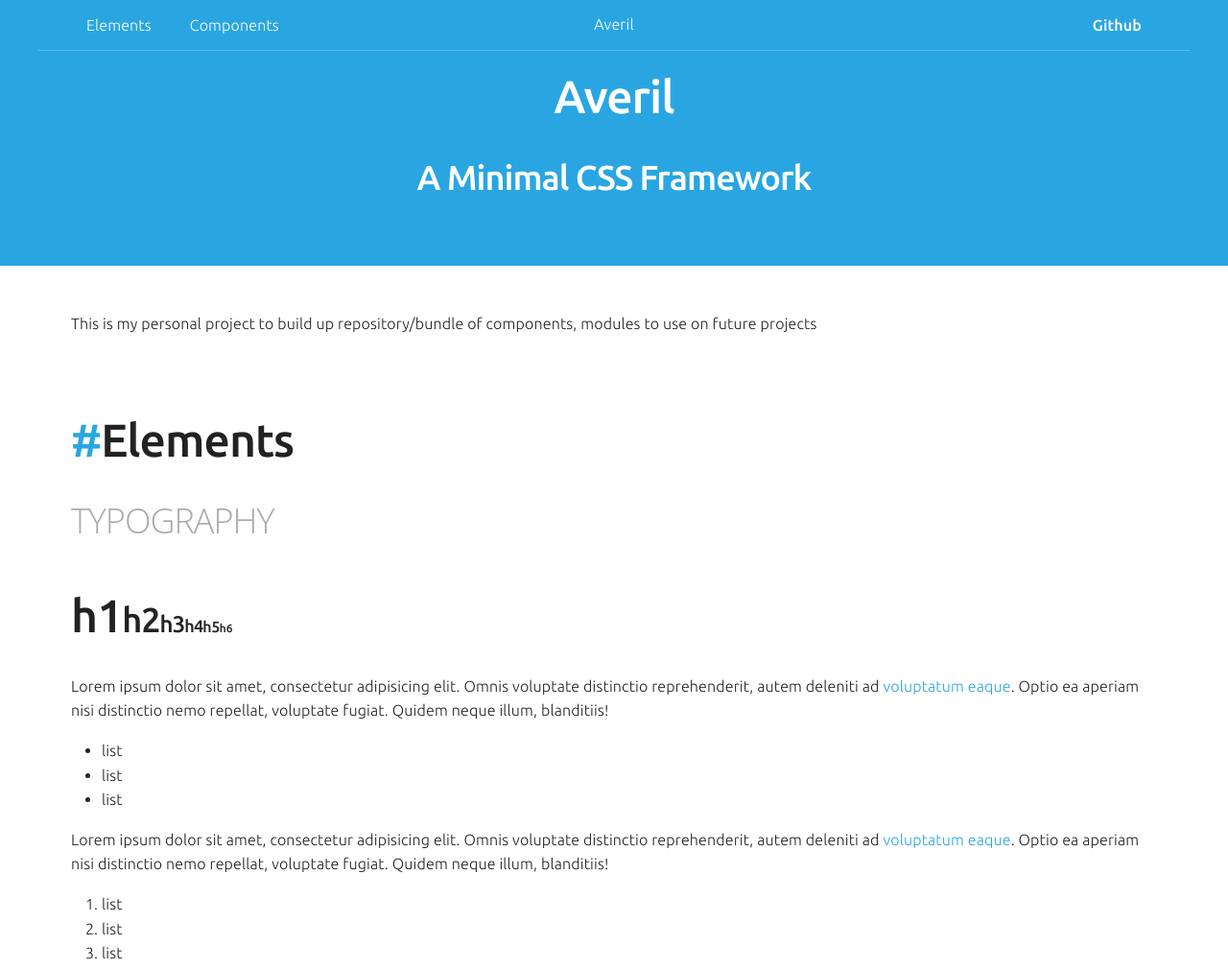
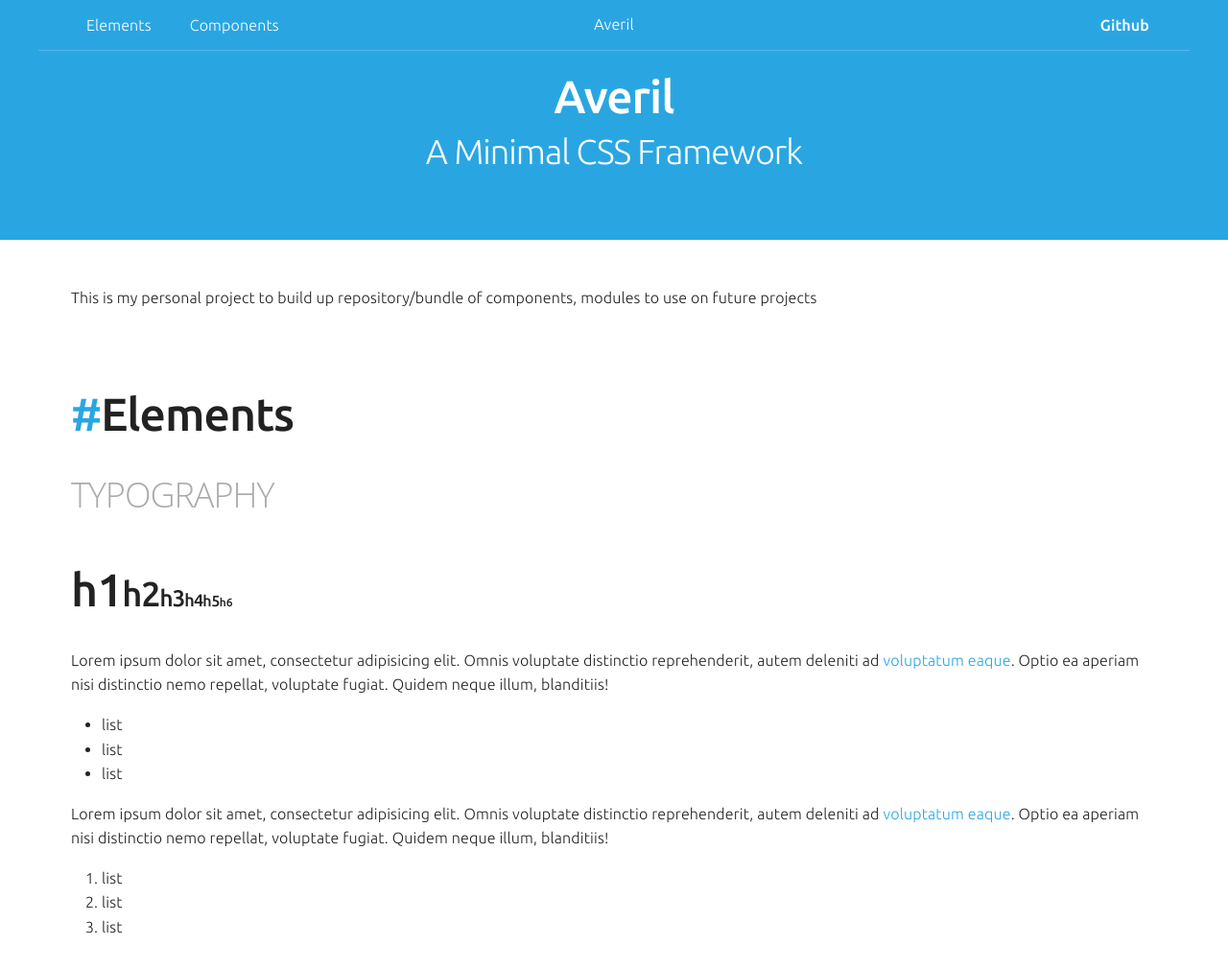
Before and after one commit to janvalo/averil, a website: page public/index.html in a window 1280 px wide. Shown: the top 1010 px of the page at 96% size. Drawn offline with nearby package versions, Linux system fonts and the light colour scheme; files that its build step writes are made by us from their sources.

Commit message:
fix support for buttons in the cover nabber

```diff
--- a/resources/assets/sass/components/_cover.scss
+++ b/resources/assets/sass/components/_cover.scss
@@ -30,7 +30,10 @@
       border: none;
     }
   }
-
+  .button {
+      border-color: #fff;
+      padding: 6px 12px;
+  }
   &.is-light {
     background: $gray-lighter;
     color: $gray;
@@ -49,7 +52,16 @@
       a {
         color: $color-invert!important;
       }
+      .title{
+        margin-bottom:0.5rem;
+      }
       .subtitle{
+        color: $color-invert;
+        margin-top:0.5rem;
+        font-weight:300;
+      }
+      .button {
+        border-color: $color-invert;
         color: $color-invert;
       }
     }
```
